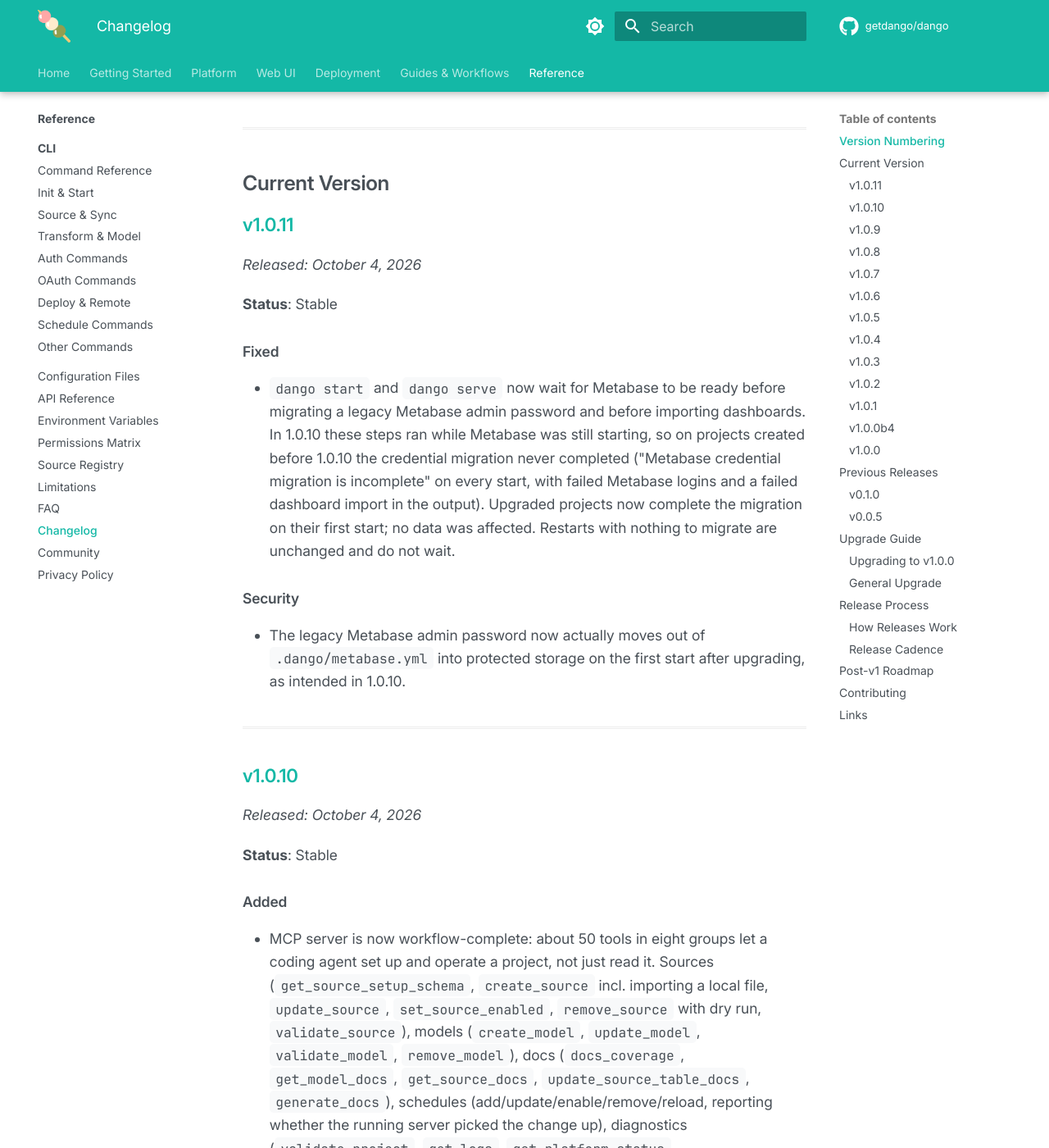
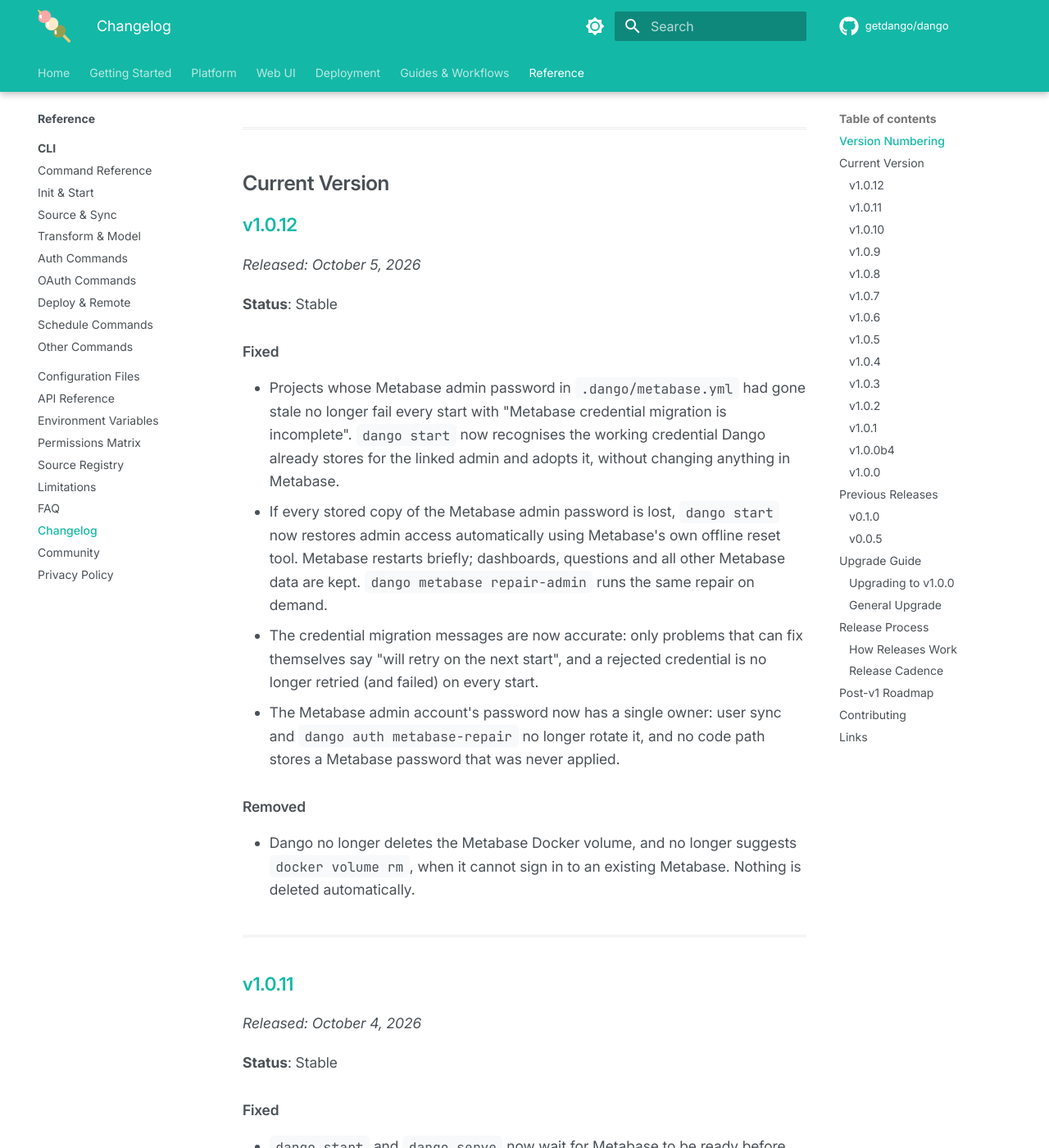
Before and after one commit to getdango/docs, an MkDocs documentation site: the page built from docs/community/changelog.md, in a window 1280 px wide and 1400 px high, scrolled down 509 px. Shown: the whole window at 82% size. Built offline with MkDocs 1.6.1 and Material for MkDocs 9.7.7, drawn with Linux system fonts in a browser that asks for light colours; comment, search, counter and statistics services are not loaded; the version menu is left out.

Commit message:
docs: 1.0.12 release docs (#63)
Claude-Session: https://claude.ai/code/session_01PMLBHhhshsgKo3uxuZj2xF

Co-authored-by: Claude Sonnet 5.5 <noreply@anthropic.com>

```diff
--- a/docs/community/changelog.md
+++ b/docs/community/changelog.md
@@ -16,6 +16,25 @@ Dango follows [Semantic Versioning](https://semver.org/):
 ---
 
 ## Current Version
+
+### v1.0.12
+
+*Released: October 5, 2026*
+
+**Status**: Stable
+
+#### Fixed
+
+- Projects whose Metabase admin password in `.dango/metabase.yml` had gone stale no longer fail every start with "Metabase credential migration is incomplete". `dango start` now recognises the working credential Dango already stores for the linked admin and adopts it, without changing anything in Metabase.
+- If every stored copy of the Metabase admin password is lost, `dango start` now restores admin access automatically using Metabase's own offline reset tool. Metabase restarts briefly; dashboards, questions and all other Metabase data are kept. `dango metabase repair-admin` runs the same repair on demand.
+- The credential migration messages are now accurate: only problems that can fix themselves say "will retry on the next start", and a rejected credential is no longer retried (and failed) on every start.
+- The Metabase admin account's password now has a single owner: user sync and `dango auth metabase-repair` no longer rotate it, and no code path stores a Metabase password that was never applied.
+
+#### Removed
+
+- Dango no longer deletes the Metabase Docker volume, and no longer suggests `docker volume rm`, when it cannot sign in to an existing Metabase. Nothing is deleted automatically.
+
+---
 
 ### v1.0.11
 
```
Also changed, not shown: docs/getting-started/troubleshooting.md (+11 -0 lines).
